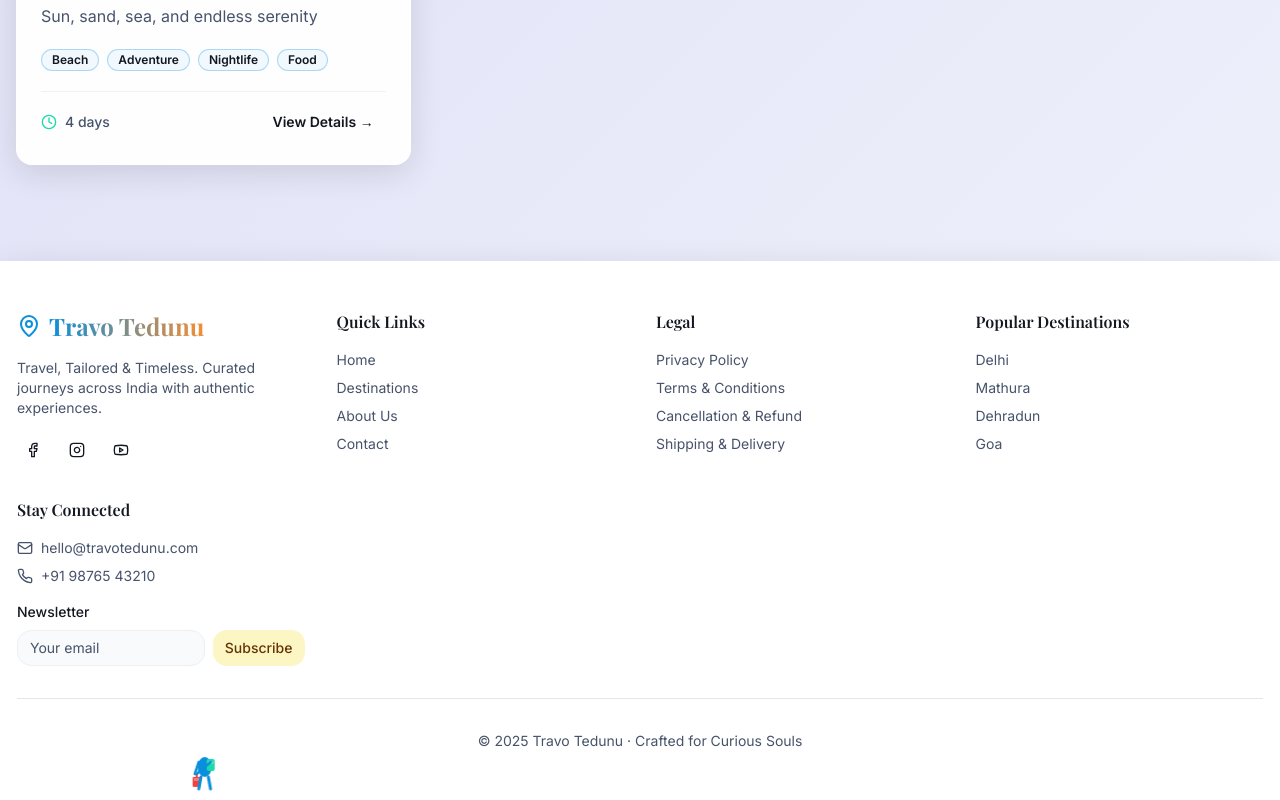
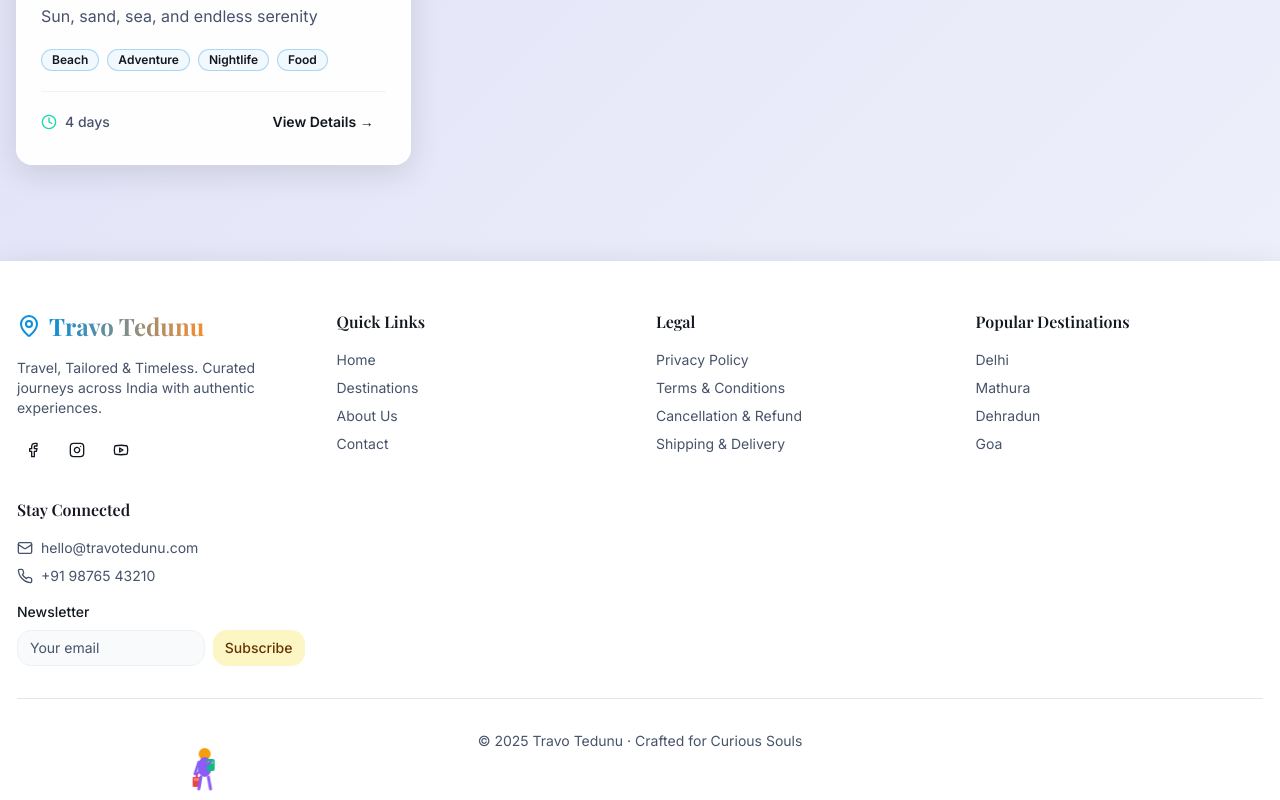
Before and after one commit to sahanam440-a11y/travo-tedunu-cinematic-journeys, a React (Vite) app: page / in a window 1280 px wide. Shown: the part 2074-2874 px from the top of the page. Built offline with nearby package versions, Linux system fonts and the light colour scheme.

Commit message:
Fix footer walking animation
Add and render WalkingTravelerAnimation in the footer
- Ensure SVG animation component exists and is imported
- Address color variables in animation for visibility
- Verify footer renders on homepage and that animation is visible within footer area

```diff
--- a/src/components/animations/WalkingTravelerAnimation.tsx
+++ b/src/components/animations/WalkingTravelerAnimation.tsx
@@ -32,20 +32,20 @@ export const WalkingTravelerAnimation = () => {
       style={{ transform: direction === "left" ? "scaleX(-1)" : "none" }}
     >
       {/* Head */}
-      <circle cx="30" cy="15" r="6" fill="hsl(var(--amber-500))" />
+      <circle cx="30" cy="15" r="6" fill="#F59E0B" />
 
       {/* Body */}
-      <ellipse cx="30" cy="28" rx="7" ry="10" fill="hsl(var(--primary))" />
+      <ellipse cx="30" cy="28" rx="7" ry="10" fill="#8B5CF6" />
 
       {/* Backpack */}
-      <rect x="32" y="20" width="8" height="12" rx="2" fill="hsl(var(--accent))" />
-      <rect x="33" y="22" width="6" height="3" rx="1" fill="hsl(var(--accent-foreground))" opacity="0.3" />
+      <rect x="32" y="20" width="8" height="12" rx="2" fill="#10B981" />
+      <rect x="33" y="22" width="6" height="3" rx="1" fill="#FFFFFF" opacity="0.3" />
 
       {/* Suitcase */}
       <g className="animate-suitcase-bounce">
-        <rect x="18" y="38" width="8" height="10" rx="1" fill="hsl(var(--destructive))" />
-        <rect x="19" y="39" width="6" height="3" rx="0.5" fill="hsl(var(--destructive-foreground))" opacity="0.3" />
-        <line x1="22" y1="38" x2="22" y2="35" stroke="hsl(var(--destructive))" strokeWidth="2" strokeLinecap="round" />
+        <rect x="18" y="38" width="8" height="10" rx="1" fill="#EF4444" />
+        <rect x="19" y="39" width="6" height="3" rx="0.5" fill="#FFFFFF" opacity="0.3" />
+        <line x1="22" y1="38" x2="22" y2="35" stroke="#EF4444" strokeWidth="2" strokeLinecap="round" />
       </g>
 
       {/* Left Leg - Walking animation */}
@@ -54,7 +54,7 @@ export const WalkingTravelerAnimation = () => {
         y1="38"
         x2="25"
         y2="50"
-        stroke="hsl(var(--primary))"
+        stroke="#8B5CF6"
         strokeWidth="3"
         strokeLinecap="round"
         className="animate-walk-left-leg"
@@ -66,7 +66,7 @@ export const WalkingTravelerAnimation = () => {
         y1="38"
         x2="35"
         y2="50"
-        stroke="hsl(var(--primary))"
+        stroke="#8B5CF6"
         strokeWidth="3"
         strokeLinecap="round"
         className="animate-walk-right-leg"
@@ -78,7 +78,7 @@ export const WalkingTravelerAnimation = () => {
         y1="23"
         x2="20"
         y2="35"
-        stroke="hsl(var(--primary))"
+        stroke="#8B5CF6"
         strokeWidth="2.5"
         strokeLinecap="round"
         className="animate-walk-left-arm"
@@ -90,7 +90,7 @@ export const WalkingTravelerAnimation = () => {
         y1="23"
         x2="22"
         y2="35"
-        stroke="hsl(var(--primary))"
+        stroke="#8B5CF6"
         strokeWidth="2.5"
         strokeLinecap="round"
       />
```
